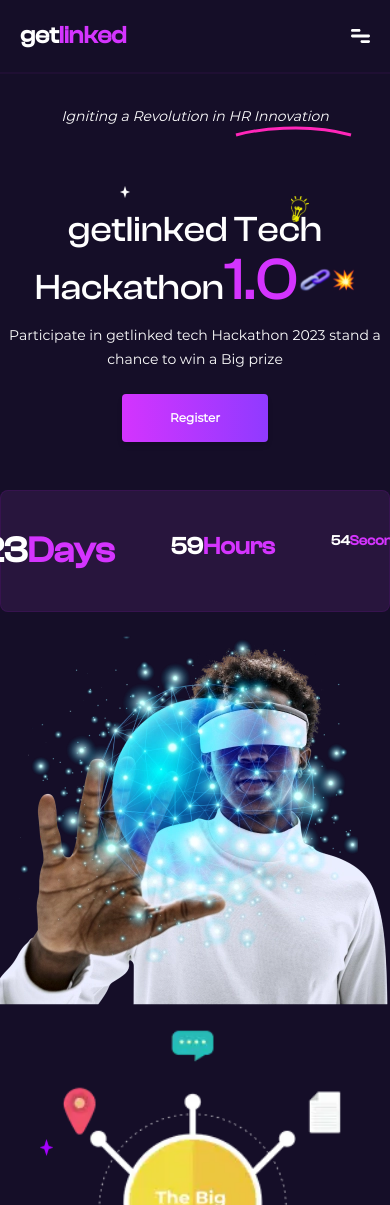
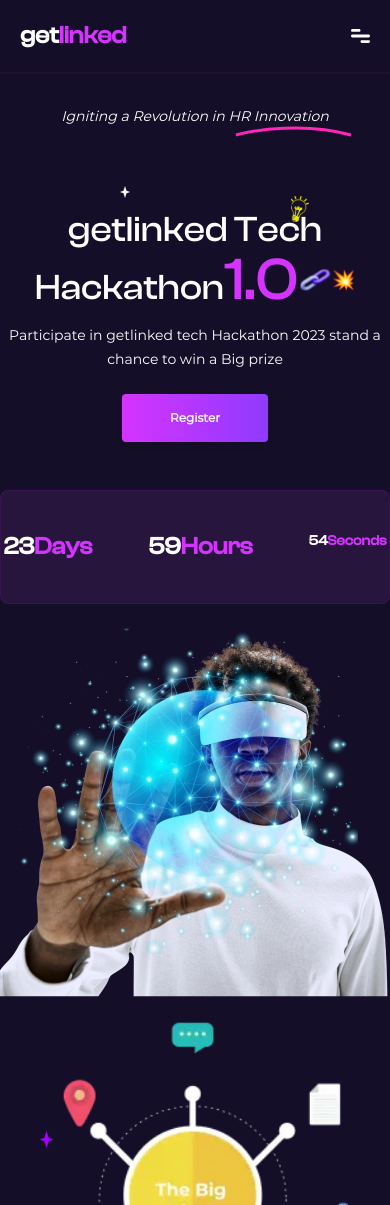
Before and after one commit to Oyetomi/getlinked, a React (Vite) app: page / in a window 390 px wide. Shown: the top 1205 px of the page. Built offline with nearby package versions, Linux system fonts and the light colour scheme; what tailwindcss-animated would draw is missing.

Commit message:
getlinked

```diff
--- a/src/components/Hero.tsx
+++ b/src/components/Hero.tsx
@@ -112,10 +112,10 @@
       <NavLink to="register">
         <Button name="Register"></Button>
       </NavLink>
-      <div className="md:flex md:justify-center md:gap-20">
-        <div className="flex justify-center text-center font-Montserrat text-white text-2xl border border-fuchsia-700 bg-fuchsia-400 bg-opacity-10 rounded-lg py-10 px-20 mb-6 md:text-6xl lg:mb-56 border-opacity-10">
+      <div className="justify-center md:flex md:justify-center md:gap-20">
+        <div className="flex justify-center text-center font-Montserrat text-white text-2xl border border-fuchsia-700 bg-fuchsia-400 bg-opacity-10 rounded-lg py-10 px-3 mb-6 md:text-6xl lg:mb-56 border-opacity-10">
           <div className="flex justify-center space-x-14">
-            <span className="text-4xl md:text-4xl font-bold font-ClashDisplay">
+            <span className="text-2xl md:text-4xl font-bold font-ClashDisplay">
               {hours}
               <span className="text-fuchsia-500">Days</span>
             </span>
```
